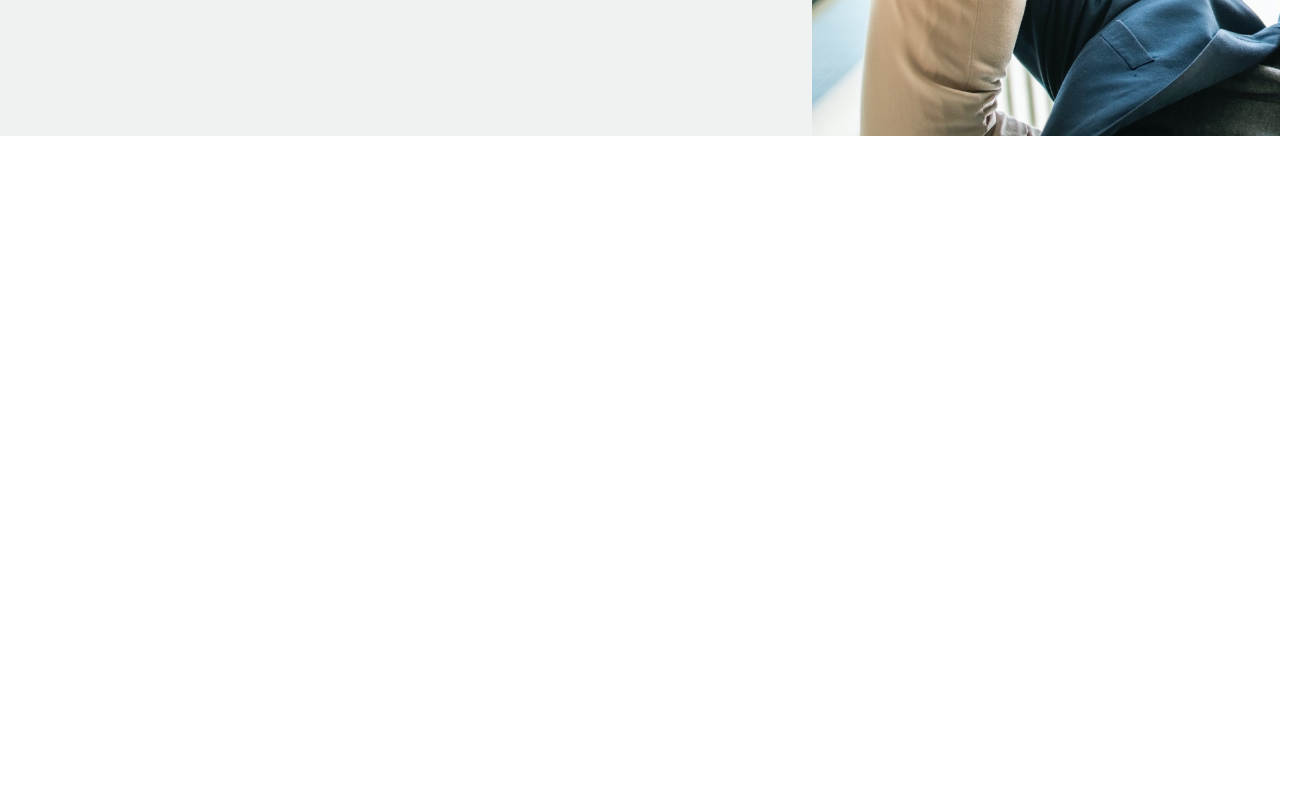
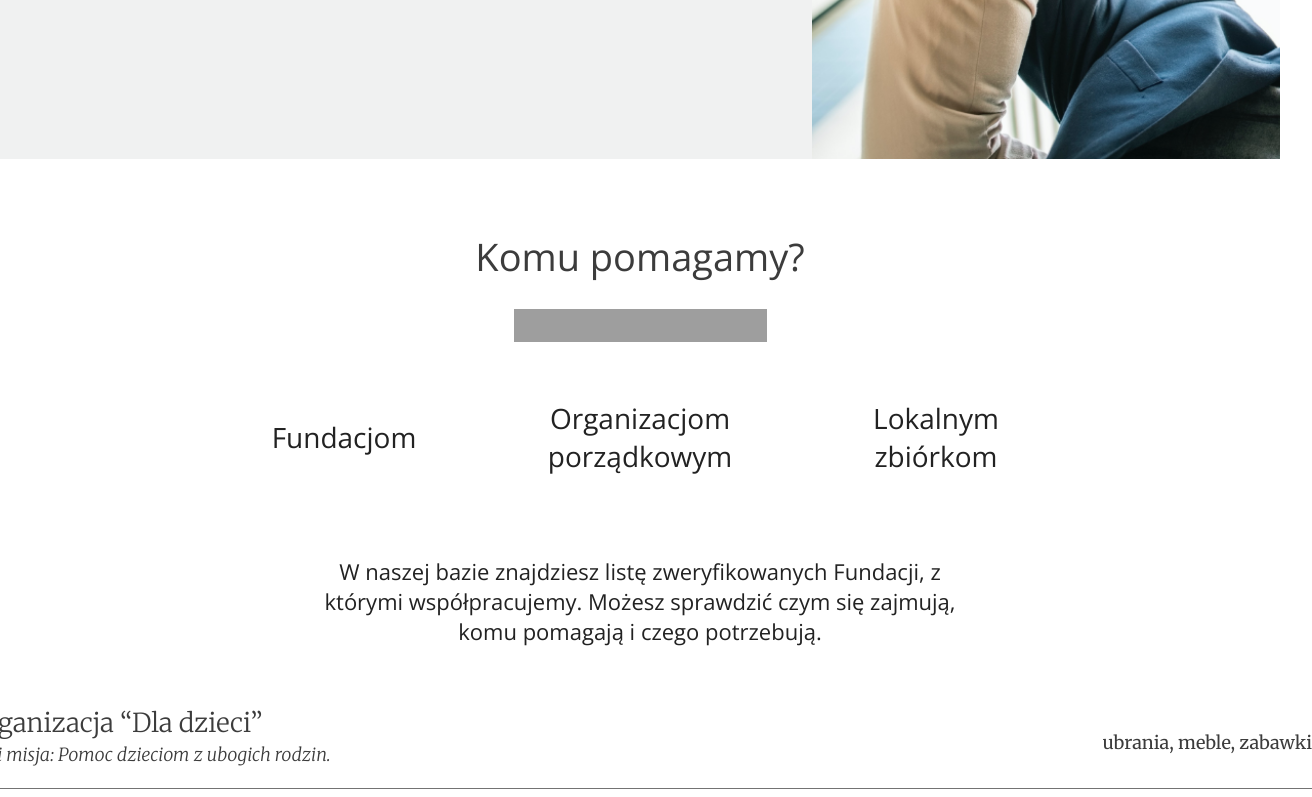
Before and after one commit to KajaPiechowka/SwapShop, a React (Create React App) app in the folder oddam-w-dobre-rece/: page / in a window 1280 px wide. Shown: the part 2742-3539 px from the top of the page, 1312 px wide, since content can reach past the window. Before the commit the page ends 2878 px from the top, so only its background shows below. Built offline with nearby package versions, Linux system fonts and the light colour scheme; grey boxes are pictures that could not be loaded.

Commit message:
partners style done

```diff
--- a/oddam-w-dobre-rece/src/components/Home/HomePage.js
+++ b/oddam-w-dobre-rece/src/components/Home/HomePage.js
@@ -5,6 +5,7 @@ import HomeTitle from "./HomeTitle";
 import ThreeColumns from "../ThreeColumns/ThreeColumns";
 import SimpleSteps from "../SimpleSteps/SimpleSteps";
 import AboutUs from "../AboutUs/AboutUs";
+import PartnersSection from "../Partners/PartnersSection";
 
 const HeaderWrapper = ({ children }) => {
   return (
@@ -26,6 +27,7 @@ const HomePage = () => {
       <ThreeColumns />
       <SimpleSteps />
       <AboutUs />
+      <PartnersSection />
     </>
   );
 };
--- /dev/null
+++ b/oddam-w-dobre-rece/src/components/Partners/Partner.js
@@ -0,0 +1,15 @@
+import React from "react";
+
+const Partner = ({ name, description, needs }) => {
+  return (
+    <li className="partners__partner">
+      <div className="partners__partner-left">
+        <span>{name}</span>
+        <p>{description}</p>
+      </div>
+      <span className="partners__partner-right">{needs}</span>
+    </li>
+  );
+};
+
+export default Partner;
--- /dev/null
+++ b/oddam-w-dobre-rece/src/components/Partners/PartnerWrapper.js
@@ -0,0 +1,17 @@
+import React, { useState } from "react";
+import Partners from "./Partners";
+
+const PartnerWrappper = ({ data }) => {
+  const [partners, setPartners] = useState(data);
+  const [currentPage, setCurrentPage] = useState(1);
+  const [postsPerPage, setPostPerPage] = useState(3);
+
+  //get current post
+  const indexOfLastPost = currentPage * postsPerPage;
+  const indexOfFirstPost = indexOfLastPost - postsPerPage;
+  const currentPosts = partners.slice(indexOfFirstPost, indexOfLastPost);
+
+  return <Partners partners={currentPosts} />;
+};
+
+export default PartnerWrappper;
--- /dev/null
+++ b/oddam-w-dobre-rece/src/components/Partners/Partners.js
@@ -0,0 +1,19 @@
+import React from "react";
+import Partner from "./Partner";
+
+const Partners = ({ partners }) => {
+  return (
+    <ul className="partners__list">
+      {partners.map((partner) => (
+        <Partner
+          key={partner.id}
+          name={partner.name}
+          description={partner.description}
+          needs={partner.needs}
+        />
+      ))}
+    </ul>
+  );
+};
+
+export default Partners;
--- /dev/null
+++ b/oddam-w-dobre-rece/src/components/Partners/PartnersData.js
@@ -0,0 +1,80 @@
+export const fundations = [
+  {
+    id: "!23458",
+    name: "Fundacja “Dbam o Zdrowie”",
+    description:
+      "Cel i misja: Pomoc osobom znajdującym się w trudnej sytuacji życiowej.",
+    needs: "ubrania, jedzenie, sprzęt AGD, meble, zabawki",
+  },
+  {
+    id: "!23486",
+    name: "Fundacja “Dla dzieci””",
+    description: "Cel i misja: Pomoc dzieciom z ubogich rodzin.",
+    needs: "ubrania, meble, zabawki",
+  },
+  {
+    id: "!28456",
+    name: "Fundacja “Bez domu””",
+    description:
+      "Cel i misja: Pomoc dla osób nie posiadających miejsca zamieszkania.",
+    needs: "ubrania, jedzenie, ciepłe koce",
+  },
+];
+
+export const organisations = [
+  {
+    id: "!83456",
+    name: "Organizacja “Dla dzieci”",
+    description: "Cel i misja: Pomoc dzieciom z ubogich rodzin.",
+    needs: "ubrania, meble, zabawki",
+  },
+  {
+    id: "823456",
+    name: "Organizacja “Bez domu”",
+    description:
+      "Cel i misja: Pomoc dla osób nie posiadających miejsca zamieszkania.",
+    needs: "ubrania, jedzenie, ciepłe koce",
+  },
+  {
+    id: "!23451",
+    name: "Organizacja “Dbam o Zdrowie”",
+    description:
+      "Cel i misja: Pomoc osobom znajdującym się w trudnej sytuacji życiowej.",
+    needs: "ubrania, jedzenie, sprzęt AGD, meble, zabawki",
+  },
+  {
+    id: "!23416",
+    name: "Organizacja “Dla dzieci”",
+    description: "Cel i misja: Pomoc dzieciom z ubogich rodzin.",
+    needs: "ubrania, meble, zabawki",
+  },
+  {
+    id: "!23156",
+    name: "Organizacja “Bez domu”",
+    description:
+      "Cel i misja: Pomoc dla osób nie posiadających miejsca zamieszkania.",
+    needs: "ubrania, jedzenie, ciepłe koce",
+  },
+];
+export const local = [
+  {
+    id: "!21456",
+    name: "zbiórka “Dbam o Zdrowie”",
+    description:
+      "Cel i misja: Pomoc osobom znajdującym się w trudnej sytuacji życiowej.",
+    needs: "ubrania, jedzenie, sprzęt AGD, meble, zabawki",
+  },
+  {
+    id: "!13456",
+    name: "zbiórka “Dla dzieci””",
+    description: "Cel i misja: Pomoc dzieciom z ubogich rodzin.",
+    needs: "ubrania, meble, zabawki",
+  },
+  {
+    id: "123456",
+    name: "zbiórka “Bez domu””",
+    description:
+      "Cel i misja: Pomoc dla osób nie posiadających miejsca zamieszkania.",
+    needs: "ubrania, jedzenie, ciepłe koce",
+  },
+];
--- /dev/null
+++ b/oddam-w-dobre-rece/src/components/Partners/PartnersSection.js
@@ -0,0 +1,49 @@
+import React, { useState } from "react";
+import DecorationImg from "../repetable/DecorationImg";
+import { fundations, organisations, local } from "./PartnersData";
+import PartnerWrappper from "./PartnerWrapper";
+
+const PartnersSection = () => {
+  const [currentPage, setCurrentPage] = useState(organisations);
+
+  // const handleHangePage = (page) => {
+  //   setCurrentPage(page);
+  // };
+
+  return (
+    <section id="partners" className="container partners">
+      <h3>Komu pomagamy?</h3>
+      <DecorationImg />
+      <div className="partners__buttons">
+        <button
+          className="partners__buttons-button"
+          // onClick={handleHangePage(fundations)}
+        >
+          Fundacjom
+        </button>
+        <button
+          className="partners__buttons-button"
+          // onClick={handleHangePage(organisations)}
+        >
+          Organizacjom
+          <br /> porządkowym
+        </button>
+        <button
+          className="partners__buttons-button"
+          // onClick={handleHangePage(local)}
+        >
+          Lokalnym
+          <br /> zbiórkom
+        </button>
+      </div>
+      <p className="partners__paragraph">
+        W naszej bazie znajdziesz listę zweryfikowanych Fundacji, z którymi
+        współpracujemy. Możesz sprawdzić czym się zajmują, komu pomagają i czego
+        potrzebują.
+      </p>
+      <PartnerWrappper className="partners__wrapper" data={currentPage} />
+    </section>
+  );
+};
+
+export default PartnersSection;
--- a/oddam-w-dobre-rece/src/scss/main.scss
+++ b/oddam-w-dobre-rece/src/scss/main.scss
@@ -12,3 +12,4 @@
 @import "./sections/three-columns/three-columns";
 @import "./sections/simple-steps/simple-steps";
 @import "./sections/about-us/about-us";
+@import "./sections/partners/partners";
--- a/oddam-w-dobre-rece/src/scss/sections/about-us/_about-us.scss
+++ b/oddam-w-dobre-rece/src/scss/sections/about-us/_about-us.scss
@@ -1,5 +1,5 @@
 .about-us {
-  height: 935px;
+  height: 958px;
   article {
     box-sizing: border-box;
     display: flex;
--- /dev/null
+++ b/oddam-w-dobre-rece/src/scss/sections/partners/_partners.scss
@@ -0,0 +1,76 @@
+.partners {
+  display: flex;
+  flex-direction: column;
+  align-items: center;
+  h3 {
+    font-size: 38px;
+    line-height: 55px;
+    color: $main-text-color;
+    margin-top: 70px;
+  }
+  &__buttons {
+    width: 800px;
+    display: flex;
+    justify-content: space-between;
+    align-items: center;
+    &-button {
+      background-color: white;
+      width: 208px;
+      height: 79px;
+      font-size: 28px;
+      font-family: $font-base;
+      border: none;
+    }
+  }
+  &__paragraph {
+    font-size: 22px;
+    line-height: 30px;
+    width: 640px;
+    text-align: center;
+    margin-top: 80px;
+  }
+  &__list {
+    margin-top: 61px;
+    width: 1344px;
+  }
+  &__wrapper {
+    height: 300px;
+  }
+  &__partner {
+    height: 30%;
+    display: flex;
+    justify-content: space-between;
+    height: 81px;
+    margin-bottom: 34px;
+  }
+  &__partner:not(:last-child) {
+    border-bottom: 1px solid $aside-text-color;
+  }
+  &__partner-left {
+    display: flex;
+    flex-direction: column;
+    span {
+      font-size: 26px;
+      line-height: 31px;
+      font-weight: 300;
+      font-family: $font-alt;
+      color: $main-text-color;
+    }
+    p {
+      font-size: 18px;
+      line-height: 22px;
+      font-family: $font-alt;
+      color: $main-text-color;
+      margin-top: 6px;
+      font-weight: 300;
+      font-style: italic;
+    }
+  }
+  &__partner-right {
+    font-size: 18px;
+    line-height: 22px;
+    margin-top: 25px;
+    color: $main-text-color;
+    font-family: $font-alt;
+  }
+}
--- a/oddam-w-dobre-rece/src/scss/settings/_fonts.scss
+++ b/oddam-w-dobre-rece/src/scss/settings/_fonts.scss
@@ -1,4 +1,4 @@
 @import url("https://fonts.googleapis.com/css2?family=Merriweather:ital,wght@0,300;0,400;0,700;0,900;1,300;1,400;1,700;1,900&family=Open+Sans:ital,wght@0,300;0,400;0,600;0,700;0,800;1,300;1,400;1,600;1,700;1,800&display=swap");
 
 $font-base: "Open Sans", sans-serif;
-$font-alt: "Merriweather", serif;
+$font-alt: "Merriweather", sans-serif;
```
